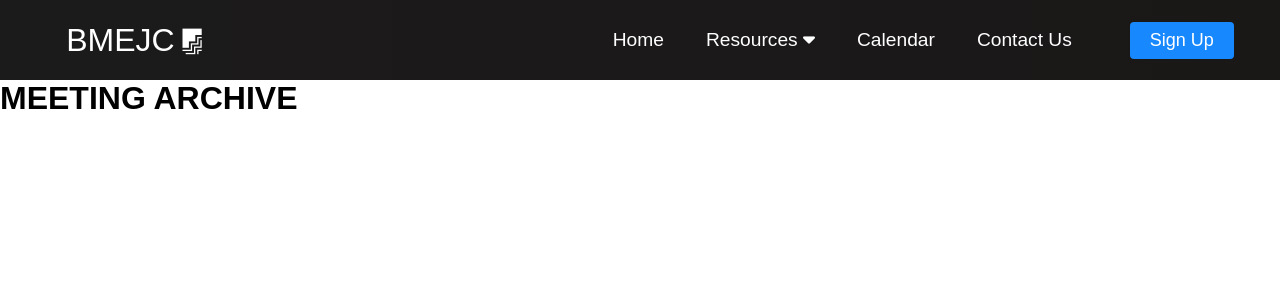
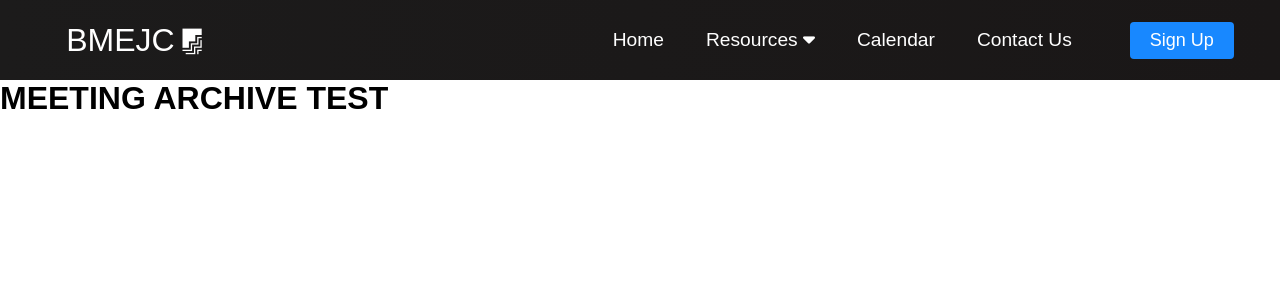
Before and after one commit to bmejc-uiuc/bmejc-website, a React (Create React App) app: page /meeting-archive in a window 1280 px wide. Shown: the top 300 px of the page. Built offline with nearby package versions, Linux system fonts and the light colour scheme.

Commit message:
final initial changes before routing

```diff
--- a/src/components/pages/MeetingArchive.js
+++ b/src/components/pages/MeetingArchive.js
@@ -3,7 +3,7 @@ import React from 'react';
 export default function MeetingArchive() {
   return (
     <>
-      <h1 className='meeting-archive'>MEETING ARCHIVE</h1>
+      <h1 className='meeting-archive'>MEETING ARCHIVE TEST</h1>
     </>
   );
 }
```
